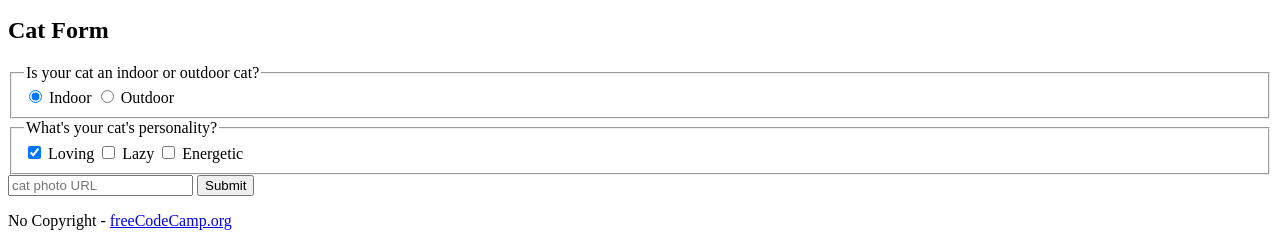
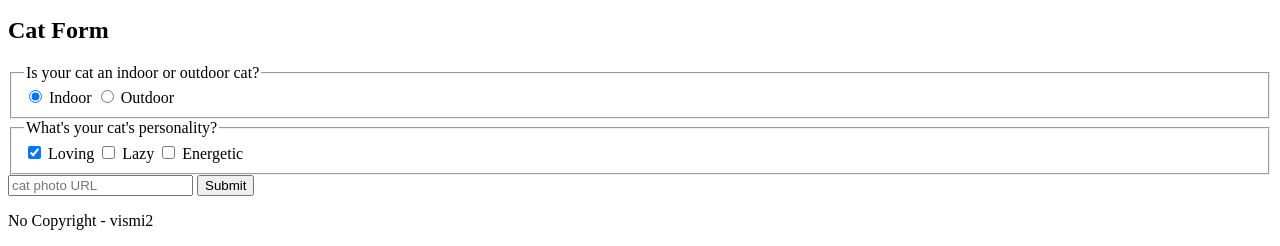
Before and after one commit to vismi2/Landing-page-about-cats-and-about-cats, a plain HTML site: page index.html in a window 1280 px wide. Shown: the part 1453-1699 px from the top of the page. Drawn offline with Linux system fonts and the light colour scheme.

Commit message:
Изменен текст copyright в index.html

```diff
--- a/index.html
+++ b/index.html
@@ -58,7 +58,7 @@
     </main>
     <footer>
       <p>
-        No Copyright - <a href="https://www.freecodecamp.org">freeCodeCamp.org</a>
+        No Copyright - vismi2
       </p>
     </footer>
   </body>
```
